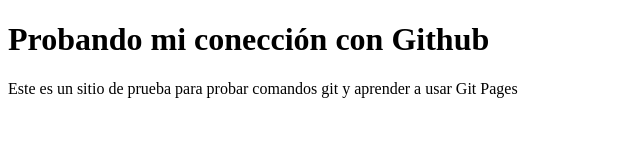
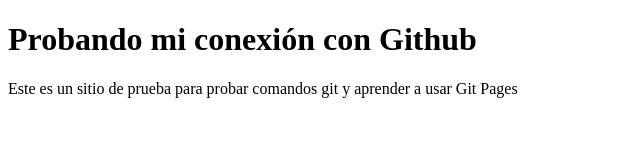
Before and after one commit to lilianny86/My_first_page, a plain HTML site: page index.html in a window 1280 px wide. Shown: the whole page, without its empty margins (0-640 px from the left). Drawn offline with Linux system fonts and the light colour scheme.

Commit message:
editando título

```diff
--- a/index.html
+++ b/index.html
@@ -6,7 +6,7 @@
     <title>Pagina de prueba Git-VSCode/Git-VSCode</title>
 </head>
 <body>
-    <H1>Probando mi conección con Github</H1>
+    <H1>Probando mi conexión con Github</H1>
     <p>Este es un sitio de prueba para probar comandos git y aprender a usar Git Pages</p>
 </body>
 </html>
```
